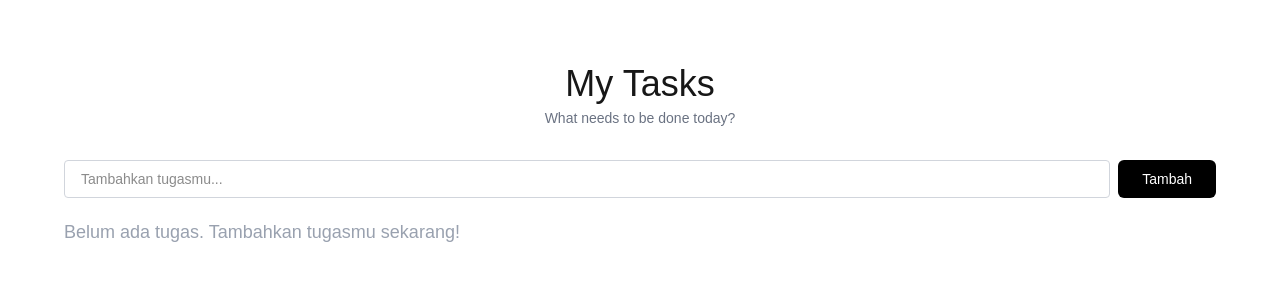
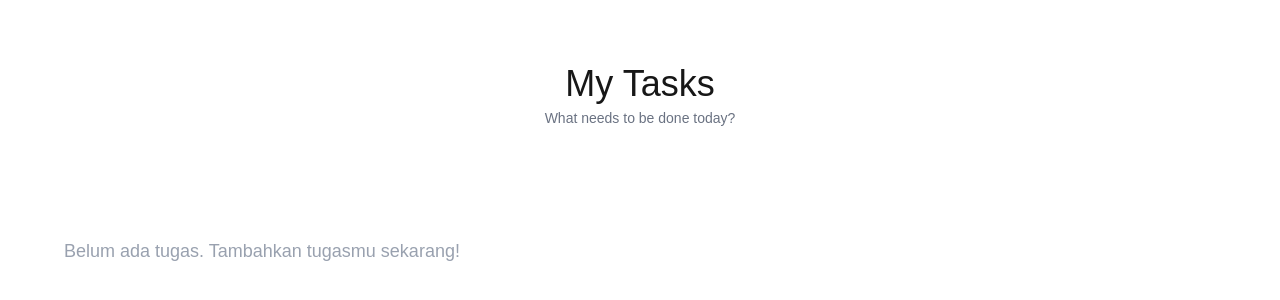
Before and after one commit to BenedictoGeraldo/mini-todolist, a Next.js app: page /todo in a window 1280 px wide. Shown: the top 300 px of the page. Built offline with nearby package versions, Linux system fonts and the light colour scheme.

Commit message:
update ui todo input component

```diff
--- a/src/app/todo/components/todoInput.tsx
+++ b/src/app/todo/components/todoInput.tsx
@@ -11,20 +11,18 @@ export default function TodoInput() {
 
   const handleAdd = () => {
     const result = todoSchema.safeParse({ text: input.trim() });
-
     if (!result.success) {
       setError(result.error.issues[0].message);
       return;
     }
-
     addTodo(result.data.text);
     setInput("");
     setError("");
   };
 
   return (
-    <div className="mb-5">
-      <div className="flex gap-2">
+    <div className="mb-8">
+      <div className="flex gap-3">
         <input
           type="text"
           value={input}
@@ -33,21 +31,25 @@ export default function TodoInput() {
             setError("");
           }}
           onKeyDown={(e) => e.key === "Enter" && handleAdd()}
-          placeholder="Tambahkan tugasmu..."
-          className={`flex-1 border rounded px-4 py-2 text-sm outline-none transition-colors ${
+          placeholder="Tambahkan tugas baru..."
+          className={`flex-1 bg-transparent border-b py-3 text-sm text-white placeholder-white/20 outline-none transition-colors duration-300 ${
             error
-              ? "border-red-400 focus:border-red-500"
-              : "border-gray-300 focus:border-gray-500"
+              ? "border-red-500/60"
+              : "border-white/15 focus:border-white/50"
           }`}
         />
         <button
           onClick={handleAdd}
-          className="text-white px-6 py-2 rounded-md text-sm hover:bg-gray-800 bg-black transition-colors"
+          className="group relative overflow-hidden border border-white/20 hover:border-white/50 px-6 py-2.5 rounded-2xl flex items-center justify-center text-[9px] md:text-[11px] uppercase tracking-[0.2em] text-white/50 hover:text-white transition-colors duration-300"
         >
-          Tambah
+          Simpan
         </button>
       </div>
-      {error && <p className="text-red-500 text-xs">{error}</p>}
+      {error && (
+        <p className="text-red-400/80 text-[11px] mt-2 tracking-wide">
+          {error}
+        </p>
+      )}
     </div>
   );
 }
```
